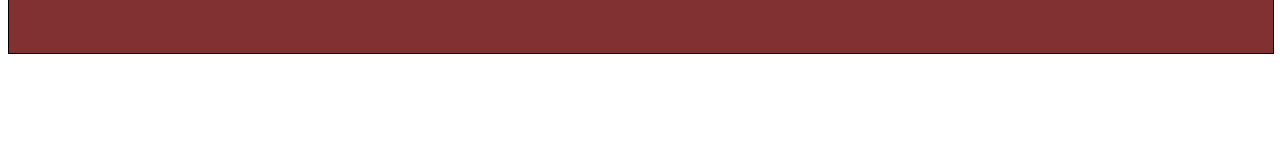
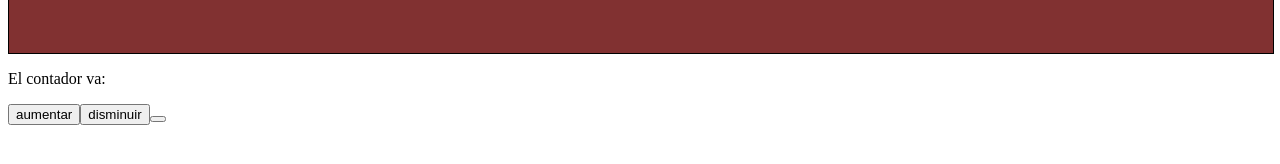
Before and after one commit to juanintelisano/ReactCourseCoder, a React (Create React App) app: page / in a window 1280 px wide. Shown: the part 348-512 px from the top of the page. Built offline with nearby package versions, Linux system fonts and the light colour scheme.

Commit message:
desafioContador

```diff
--- a/src/App.js
+++ b/src/App.js
@@ -1,14 +1,19 @@
 
-import './estilos.css';
-
+import './estilos.css'
 import Nav from './components/NavBar'
 import ItemListContainer from './components/ItemListContainer'
+import ItemCount from './components/ItemCount'
+
+
 
 const App = () => {
+
+
   return(
     <>
     <Nav />
     <ItemListContainer greeting = "List" />
+    <ItemCount/>
 
     </>
   )
--- /dev/null
+++ b/src/components/ItemCount.js
@@ -0,0 +1,34 @@
+import {useState} from "react"
+
+const ItemCount = ({stock, initial, onAdd}) => {
+
+const [contador, setContador] = useState(initial)
+
+
+const aumentarContador = () => {
+    setContador(contador + 1)
+    console.log(contador)
+}
+
+const disminuirContador =() => {
+    setContador(contador - 1)
+    if(contador>0) {
+        setContador(contador - 1)
+    } else {
+
+    }
+}
+
+const confirmar = () => {}
+
+    return (
+    <div>
+    <p> El contador va: {contador}</p>
+    <button onClick = {aumentarContador}> aumentar</button>
+    <button onClick = {disminuirContador}> disminuir</button>
+    <button>{confirmar}</button>
+    </div>
+)
+}
+
+export default ItemCount
--- a/src/components/ItemListContainer.js
+++ b/src/components/ItemListContainer.js
@@ -1,11 +1,16 @@
+import ItemCount from './components/ItemCount'
+
 const ItemListContainer = (props) => {
 
-
+const onAdd = () => {}
 
     return (
+        <div>
         <main className="ILC">
         <h3>{props.greeting}</h3>
+        <ItemCount stock={5} onAdd={onAdd} initial={1} />
         </main>
+        </div>
     )
 }
 
--- a/src/components/NavBar.js
+++ b/src/components/NavBar.js
@@ -8,10 +8,8 @@ const Nav = () => {
                     <a href="#" className="link1">Home</a>
                     <a href="#" className="link1">Location</a>
                     <a href="#" className="link1">Contact</a>
-                    <span className="material-symbols-outlined">
-shopping_cart
-</span>
-
+                    <span className="material-symbols-outlined">shopping_cart
+                </span>
                 </div>
             </nav>
     )
```
Also changed, not shown: src/info.txt.
